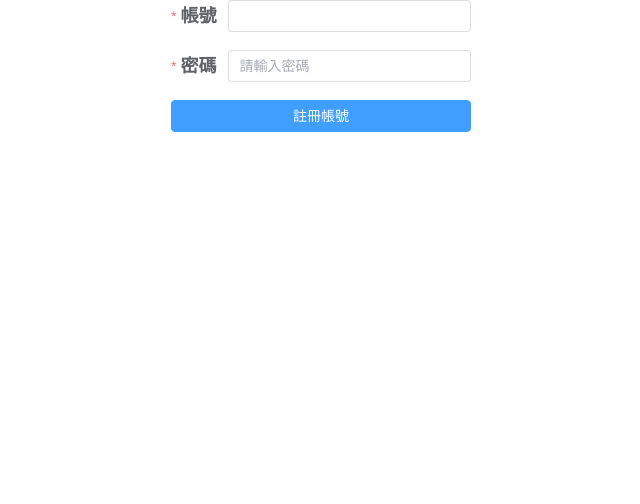
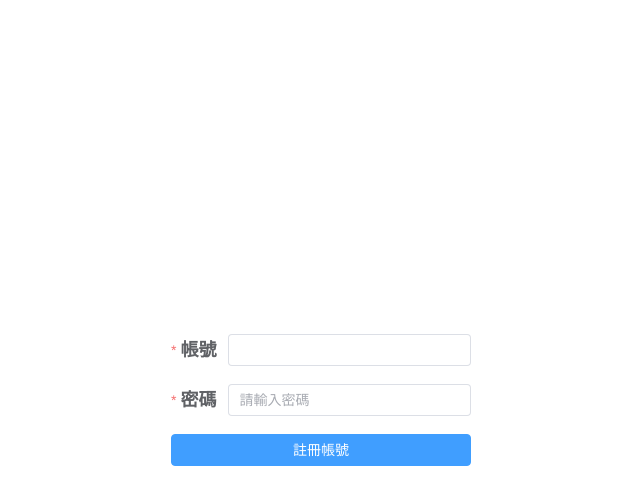
Before and after one commit to KuanWenChen/WebSecurityMidtermProject_Frontent, a Vue app: page /RegisterAccount in a window 1280 px wide. Shown: the top 504 px of the page, without its empty margins (319-959 px from the left). Built offline with nearby package versions, Linux system fonts and the light colour scheme; what js-bbcode-parser would draw is missing.

Commit message:
update npm and fix register

```diff
--- a/src/views/RegisterAccount.vue
+++ b/src/views/RegisterAccount.vue
@@ -62,8 +62,8 @@ export default {
 
 <style scoped>
 .page {
-  width: 100%;
-  height: 100%;
+  width: 100vw;
+  height: 100vh;
 }
 .center {
   display: flex;
```
Also changed, not shown: 1 other file (tests, documents, lock files or other folders).
